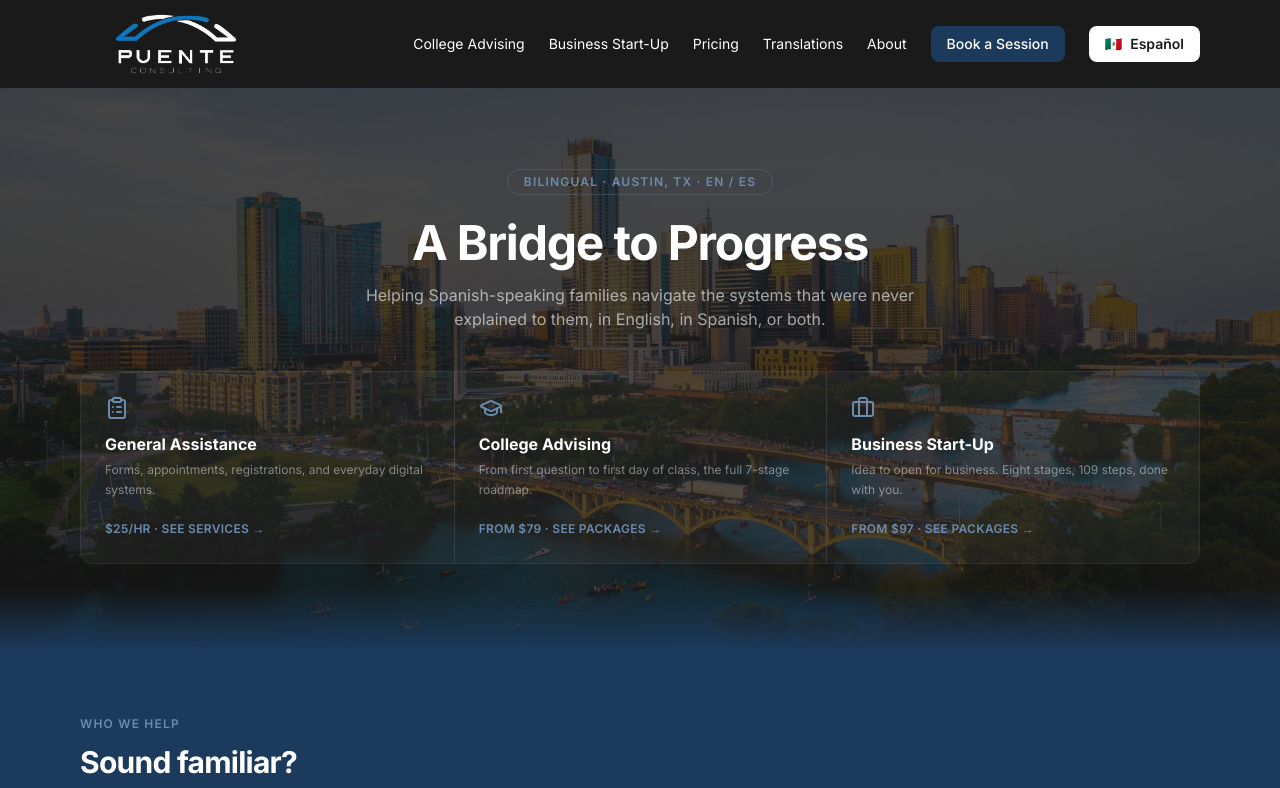
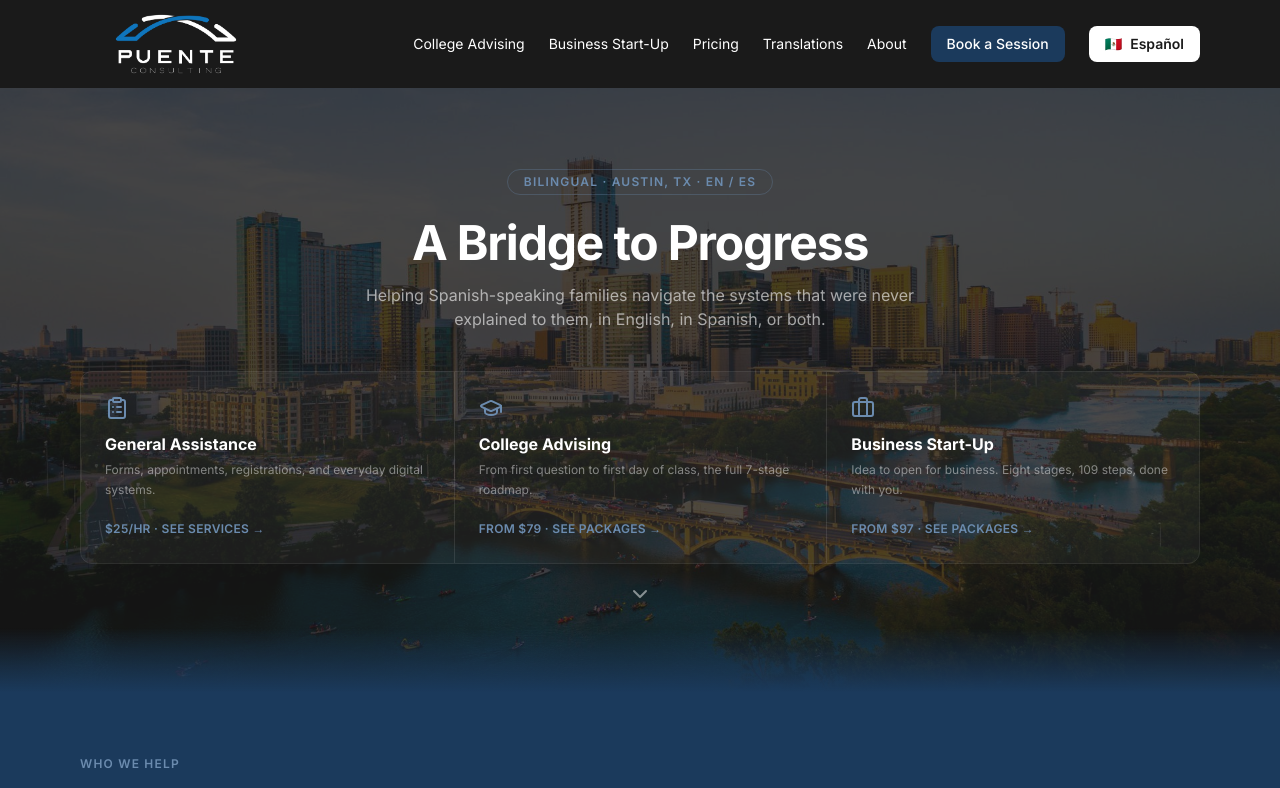
Before and after one commit to dacruz117/puente-consulting, a Next.js app: page / in a window 1280 px wide. Shown: the top 788 px of the page. Built offline with nearby package versions, Linux system fonts and the light colour scheme.

Commit message:
feat: add animated chevron scroll indicator to hero section

```diff
--- a/src/app/page.tsx
+++ b/src/app/page.tsx
@@ -2,7 +2,7 @@
 
 import Link from "next/link";
 import Image from "next/image";
-import { ClipboardList, GraduationCap, Briefcase } from "lucide-react";
+import { ClipboardList, GraduationCap, Briefcase, ChevronDown } from "lucide-react";
 import CTABanner from "@/components/CTABanner";
 import { useLanguage } from "@/context/LanguageContext";
 
@@ -55,10 +55,15 @@ export default function Home() {
               </Link>
             ))}
           </div>
+
+          {/* scroll indicator */}
+          <div className="flex justify-center pt-6 pb-2">
+            <ChevronDown className="w-6 h-6 text-white/50 animate-bounce" />
+          </div>
         </div>
 
         {/* fade into next section */}
-        <div className="relative z-10 h-16 bg-gradient-to-b from-transparent to-accent mt-6" />
+        <div className="relative z-10 h-16 bg-gradient-to-b from-transparent to-accent mt-2" />
       </section>
 
       {/* ── WHO IT'S FOR ── */}
```
